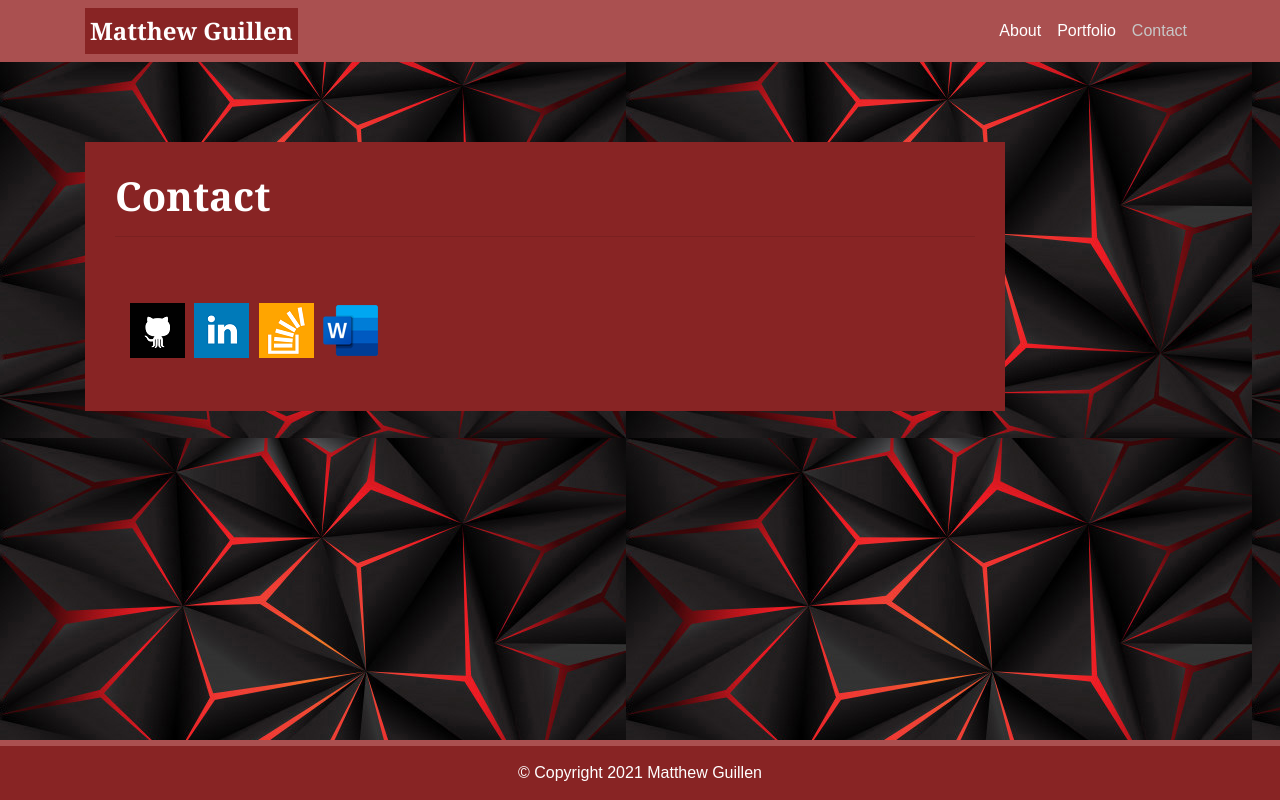
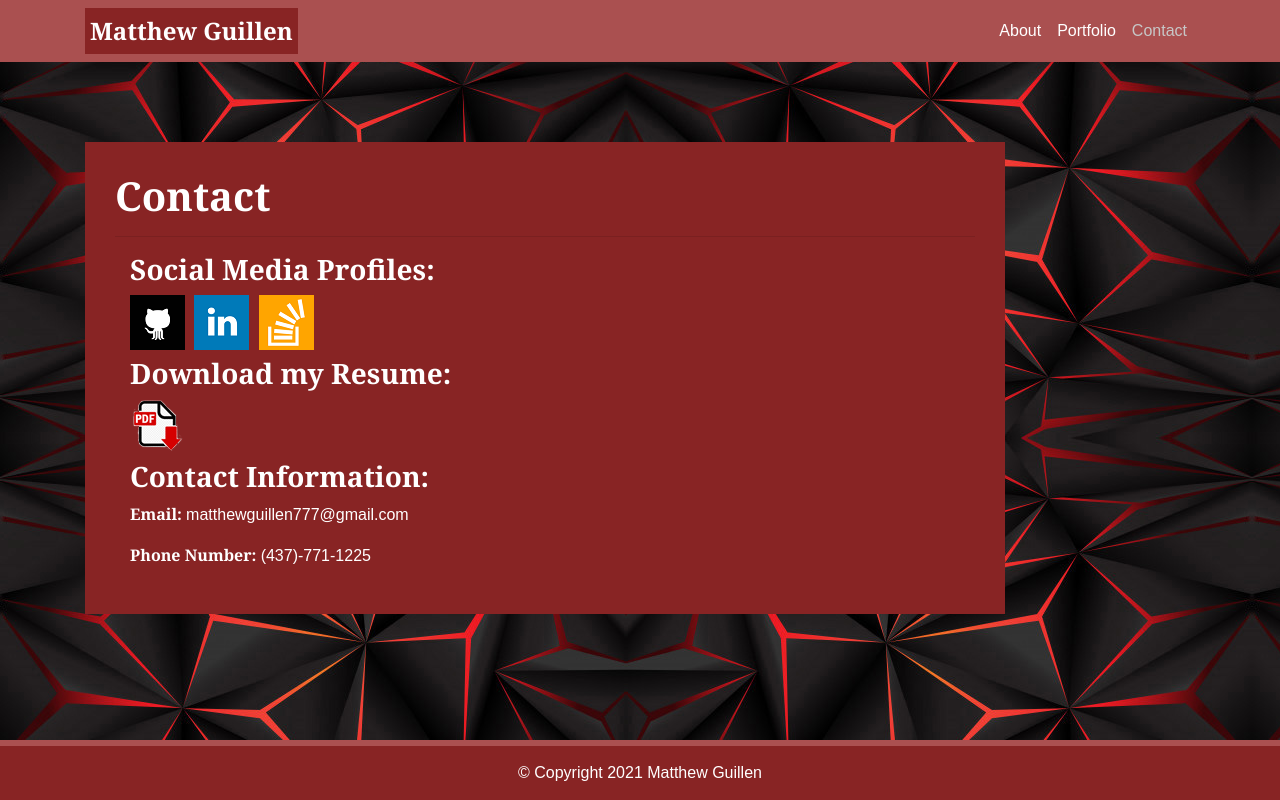
Before and after one commit to GuilleMGN/Portfolio, a plain HTML site: page contact.html in a window 1280 px wide. Drawn offline with nearby package versions, Linux system fonts and the light colour scheme.

Commit message:
completed contact info page

```diff
--- a/contact.html
+++ b/contact.html
@@ -51,10 +51,15 @@
           <hr />
           <figure class="col-sm-12 col-md-12 col-lg-12">
             <!-- Social Media Links -->
+            <h3 class="block-header">Social Media Profiles: </h3>
             <a id="btn-github" title="GitHub" href="https://github.com/GuilleMGN"></a>
             <a id="btn-linkedin" title="LinkedIn" href="https://www.linkedin.com/in/matthewguillen/"></a>
             <a id="btn-stack" title="StackOverflow" href="https://stackoverflow.com/users/14578633/matthew-guillen?tab=profile"></a>
-            <a id="btn-resume" title="Resume" href="MatthewGuillenResume.docx" download="MatthewGuillenResume"></a>
+            <h3 class="block-header">Download my Resume: </h3>
+            <a id="btn-resume" title="Resume" href="MatthewGuillenResume.pdf" download="MatthewGuillenResume"></a>
+            <h3 class="block-header">Contact Information: </h3>
+            <p><span class="block-header">Email: </span>matthewguillen777@gmail.com</p>
+            <p><span class="block-header">Phone Number: </span>(437)-771-1225</p>
           </figure>
         </article>
       </div>
--- a/style.css
+++ b/style.css
@@ -3,7 +3,7 @@ body {
     /* Typography */
     font-family: Arial, "Helvetica Neue", Helvetica, sans-serif;
     /* Visual */
-    background-image: url("imgs/polygon.jpg");
+    background-image: url("imgs/polygon.png");
   }
   html {
     /* Positioning */
@@ -124,7 +124,6 @@ body {
     width: 55px;
     height: 55px;
     margin-right: 5px;
-    margin-top: 50px;
     display: inline-block;
   }
   /* Adds LinkedIn Link */
@@ -133,7 +132,6 @@ body {
     width: 55px;
     height: 55px;
     margin-right: 5px;
-    margin-top: 50px;
     display: inline-block;
   }
   /* Adds Stack Overflow Link */
@@ -142,15 +140,14 @@ body {
     width: 55px;
     height: 55px;
     margin-right: 5px;
-    margin-top: 10px;
     display: inline-block;
   }
+  /* Downloadable Resume */
   #btn-resume {
-    background-image: url("imgs/word.png");
+    background-image: url("imgs/pdf.png");
     width: 55px;
     height: 55px;
     margin-right: 5px;
-    margin-top: 10px;
     display: inline-block;
   }
   /* END CONTACT FORM PAGE */
```
Also changed, not shown: imgs/pdf.png (added), imgs/polygon.jpg (deleted), imgs/polygon.png (added), imgs/word.png (deleted), script.js (deleted).
